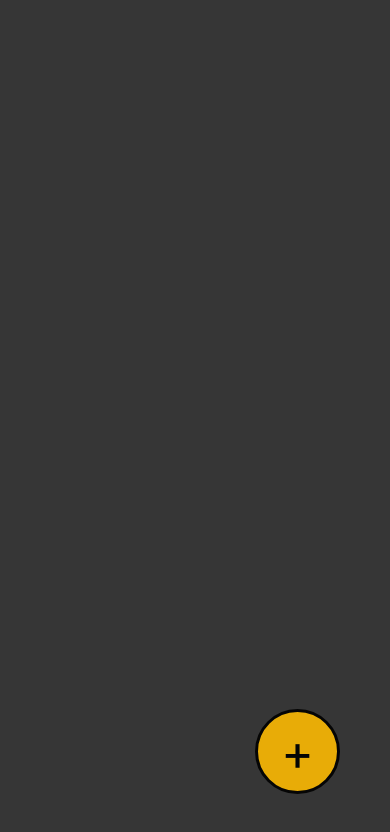
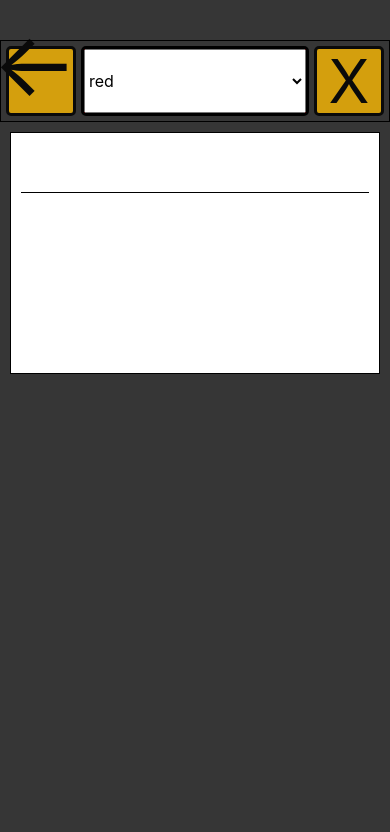
Before and after one commit to tomaszgawron901/ToDoApp, a React Native app: screen / in a window 390 px wide. Shown: the top 832 px of the page. Built offline with nearby package versions, Linux system fonts and the light colour scheme.

Commit message:
Main Edit component added.

```diff
--- a/src/Main.tsx
+++ b/src/Main.tsx
@@ -5,6 +5,7 @@ import styled from 'styled-components/native';
 import Colors from './constans/Colors';
 import store from './tools/store';
 import TodoApp from './screens/TodoApp';
+import TodoEdit from './screens/TodoEdit';
 
 interface IMainProps {
 }
@@ -19,7 +20,7 @@ const Main: FC<IMainProps> = () => {
     return (
         <MainAreaView>
             {Platform.OS === 'ios' && <StatusBar barStyle='default' />}
-            <TodoApp />
+            <TodoEdit />
         </MainAreaView>
     );
 };
--- a/src/components/TodoAppComponents/Note.tsx
+++ b/src/components/TodoAppComponents/Note.tsx
@@ -59,7 +59,7 @@ interface INoteProps {
 
 const Note: FC<INoteProps> = props => {
     return (
-        <NoteContainer style={{backgroundColor: props.note.color}} activeOpacity={0.9} onPress={() => { props.onPress(); }} >
+        <NoteContainer style={{backgroundColor: props.note.color}} activeOpacity={0.9} onLongPress={() => { props.onPress(); }} >
             <HeadContainer>
                 <TitleText numberOfLines={1} >{props.note.title}</TitleText>
                 <View style={{marginLeft: -30}}>
--- /dev/null
+++ b/src/components/TodoEditComponents/EditMain/NoteEditor.tsx
@@ -0,0 +1,34 @@
+import React, { FC, Component } from 'react';
+import styled from 'styled-components/native';
+import { connect } from 'react-redux';
+
+import { View, TextInput } from 'react-native';
+import Colors from '../../../constans/Colors';
+import { delNote } from '../../../actions/actions';
+
+const NoteEditor: FC = props => {
+    return (
+        <View style={{
+            borderWidth: 1,
+            borderStyle: 'solid',
+            borderColor: Colors.black,
+            backgroundColor: Colors.white,
+            margin: 10,
+            padding: 10
+        }}>
+            <View style={{
+                height: 50,
+                borderBottomColor: Colors.black,
+                borderBottomWidth: 1,
+                borderStyle: 'solid' }}>
+                <TextInput style={{fontSize: 30}} />
+            </View>
+            <View style={{marginTop: 20}}>
+                <TextInput multiline={true} textAlignVertical={'top'} style={{fontSize: 20, minHeight: 150}} />
+            </View>
+
+        </View>
+    );
+};
+
+export default NoteEditor;
--- /dev/null
+++ b/src/components/TodoEditComponents/EditMain/index.tsx
@@ -0,0 +1,20 @@
+import React, { FC, Component } from 'react';
+import styled from 'styled-components/native';
+import { connect } from 'react-redux';
+
+import Colors from '../../../constans/Colors';
+import { ScrollView } from 'react-native';
+import NoteColors from '../../../constans/NoteColors';
+import NoteEditor from './NoteEditor';
+
+const EditMain: FC = () => {
+    return (
+        <ScrollView style={{
+            flex: 1
+        }}>
+            <NoteEditor />
+        </ScrollView>
+    );
+};
+
+export default EditMain;
--- /dev/null
+++ b/src/components/TodoEditComponents/Head/HeadComponents.tsx
@@ -0,0 +1,98 @@
+import React, { FC, Component } from 'react';
+import styled from 'styled-components/native';
+import { Text, Picker, View } from 'react-native';
+import { connect } from 'react-redux';
+
+import Colors from '../../../constans/Colors';
+import NoteColors from '../../../constans/NoteColors';
+
+const CustomButtomContainer = styled.TouchableOpacity`
+    width: 70px;
+    height: 70px;
+    backgroundColor: ${Colors.yellow};
+    border: solid 3px ${Colors.black};
+    display: flex;
+    alignItems: center;
+    justifyContent: center;
+    margin: 5px;
+    opacity: 0.80;
+    borderRadius: 5px;
+`;
+
+const BackButtonText = styled.Text`
+    marginTop: -35px;
+    marginLeft: -12px;
+    fontSize: 90px;
+`;
+
+const DeleteButtonText = styled.Text`
+    fontSize: 60px;
+`;
+
+export interface ICustomButtomProps {
+    onPress: Function;
+}
+
+export const BackButton: FC<ICustomButtomProps> = props => {
+    return (
+        <CustomButtomContainer activeOpacity={1} onPress={props.onPress}>
+            <BackButtonText>←</BackButtonText>
+        </CustomButtomContainer>
+    );
+};
+
+export const DeleteButton: FC<ICustomButtomProps> = props => {
+    return (
+        <CustomButtomContainer activeOpacity={1} onPress={props.onPress}>
+            <DeleteButtonText>X</DeleteButtonText>
+        </CustomButtomContainer>
+    );
+};
+
+export class ColorPicker extends React.PureComponent<{ selectedColor: NoteColors}> {
+    state: { color: string } = {color: 'white'};
+
+    constructor(props: { selectedColor: NoteColors}) {
+        super(props);
+        Object.keys(NoteColors).forEach( name => {
+            if (NoteColors[name] === props.selectedColor) {
+                this.state = { color: name};
+                return;
+            }
+        } );
+    }
+
+    update = (color) => {
+        this.setState({ color: color });
+    }
+
+    render() {
+        return(
+            <View
+                style={{
+                    height: 70,
+                    borderColor: Colors.black,
+                    borderStyle: 'solid',
+                    borderWidth: 3,
+                    borderRadius: 5,
+                    flexGrow: 1,
+                    marginTop: 5,
+                    marginBottom: 5,
+                    backgroundColor: NoteColors[this.state.color]
+                }}>
+                <Picker
+                    style={{
+                        flex: 1
+                    }}
+                    selectedValue={this.state.color}
+                    onValueChange={this.update}>
+                    {
+                        Object.keys(NoteColors).map( colorName => {
+                            return <Picker.Item label={colorName} value={colorName} key={colorName}/>;
+                        } )
+                    }
+                </Picker>
+            </View>
+        );
+    }
+}
--- a/src/components/TodoEditComponents/Head/index.tsx
+++ b/src/components/TodoEditComponents/Head/index.tsx
@@ -1,22 +1,25 @@
 import React, { FC, Component } from 'react';
 import styled from 'styled-components/native';
-import CustomButton from './CustomButton';
+import {BackButton, DeleteButton, ColorPicker} from './HeadComponents';
 import { connect } from 'react-redux';
 
 import Colors from '../../../constans/Colors';
+import { Picker } from 'react-native';
+import NoteColors from '../../../constans/NoteColors';
 
 const HeadContainer = styled.View`
     width: 100%;
-    backgroundColor: ${Colors.mediumGray};
+    backgroundColor: ${Colors.darkGray};
     border: solid 1px ${Colors.black};
+    flexDirection: row;
 `;
 
 const Head: FC = () => {
     return (
         <HeadContainer>
-            <CustomButton text={'←'} onPress={() => undefined}/>
-
-            <CustomButton text={'☓'} onPress={() => undefined}/>
+            <BackButton onPress={() => undefined}/>
+            <ColorPicker selectedColor={NoteColors.red} />
+            <DeleteButton onPress={() => undefined}/>
         </HeadContainer>
     );
 };
--- a/src/screens/TodoEdit/index.tsx
+++ b/src/screens/TodoEdit/index.tsx
@@ -2,12 +2,20 @@ import React, { FC} from 'react';
 import { View} from 'react-native';
 import { connect } from 'react-redux';
 import Head from '../../components/TodoEditComponents/Head';
+import styled from 'styled-components/native';
+import EditMain from '../../components/TodoEditComponents/EditMain';
+
+const TodoEditArea = styled.View`
+    flex: 1;
+    paddingTop: 40px;
+`;
 
 const TodoEdit: FC = () => {
         return (
-            <View style={{flex: 1}}>
+            <TodoEditArea >
                 <Head/>
-            </View>
+                <EditMain/>
+            </TodoEditArea >
         );
 };
 
```
Also changed, not shown: src/components/TodoEditComponents/Head/CustomButton.tsx (deleted, +0 -32 lines), 1 other file (tests, documents, lock files or other folders).
